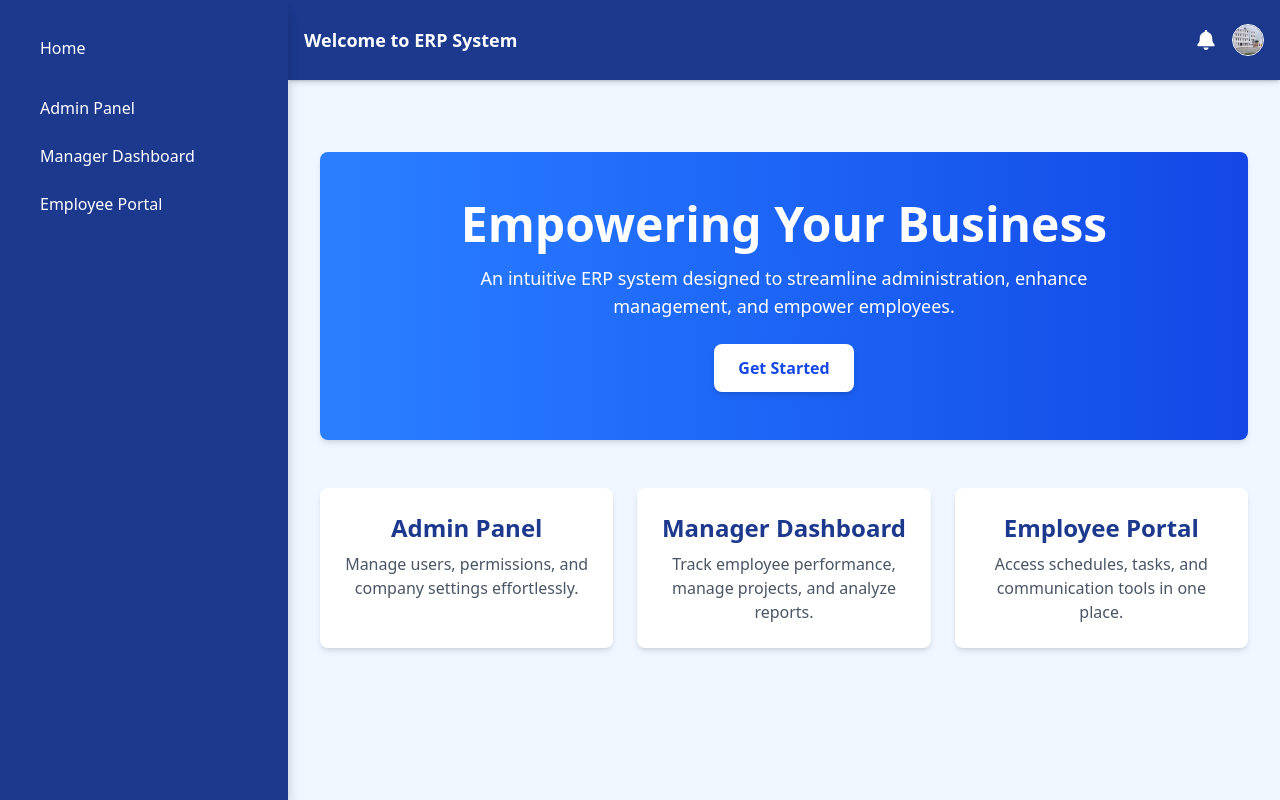
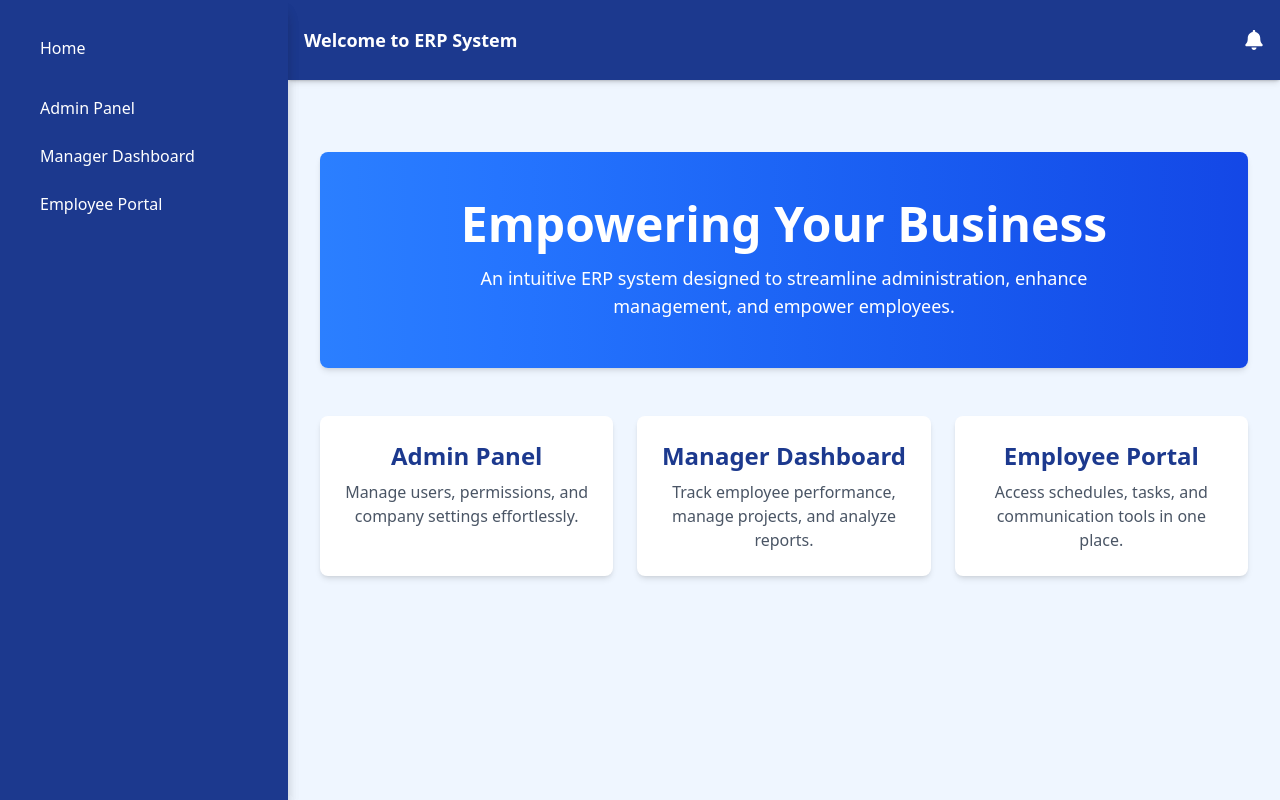
Before and after one commit to vikramkumar1009/Erp_Dashboard, a React (Vite) app: page / in a window 1280 px wide. Built offline with nearby package versions, Linux system fonts and the light colour scheme.

Commit message:
Update LandingPage.jsx

```diff
--- a/src/LandingPage.jsx
+++ b/src/LandingPage.jsx
@@ -70,11 +70,7 @@ export default function LandingPage() {
           <h2 className="text-lg font-semibold">Welcome to ERP System</h2>
           <div className="hidden md:flex items-center gap-4">
             <FaBell className="text-xl cursor-pointer" />
-            <img
-              src={profile}
-              alt="User"
-              className="w-8 h-8 rounded-full border"
-            />
+
           </div>
         </div>
 
@@ -89,34 +85,32 @@ export default function LandingPage() {
               An intuitive ERP system designed to streamline administration,
               enhance management, and empower employees.
             </p>
-            <button className="mt-6 px-6 py-3 bg-white text-blue-700 font-semibold rounded-lg shadow-md hover:bg-gray-100">
-              Get Started
-            </button>
+
           </div>
 
           {/* Features Section */}
           <div className="mt-12 grid md:grid-cols-3 gap-6 text-center">
             <div className="bg-white p-6 rounded-lg shadow-md hover:shadow-lg transition">
-              <h3 className="text-2xl font-semibold text-blue-900">
+            <Link to={"http://my-app-xyg2.vercel.app"}> <h3 className="text-2xl font-semibold text-blue-900">
                 Admin Panel
-              </h3>
+              </h3></Link>
               <p className="text-gray-600 mt-2">
                 Manage users, permissions, and company settings effortlessly.
               </p>
             </div>
             <div className="bg-white p-6 rounded-lg shadow-md hover:shadow-lg transition">
-              <h3 className="text-2xl font-semibold text-blue-900">
+            <Link to="/managerdash"> <h3 className="text-2xl font-semibold text-blue-900">
                 Manager Dashboard
-              </h3>
+              </h3></Link>
               <p className="text-gray-600 mt-2">
                 Track employee performance, manage projects, and analyze
                 reports.
               </p>
             </div>
             <div className="bg-white p-6 rounded-lg shadow-md hover:shadow-lg transition">
-              <h3 className="text-2xl font-semibold text-blue-900">
+            <Link to={"https://employee-dash-rho.vercel.app/"}> <h3 className="text-2xl font-semibold text-blue-900">
                 Employee Portal
-              </h3>
+              </h3></Link>
               <p className="text-gray-600 mt-2">
                 Access schedules, tasks, and communication tools in one place.
               </p>
```
